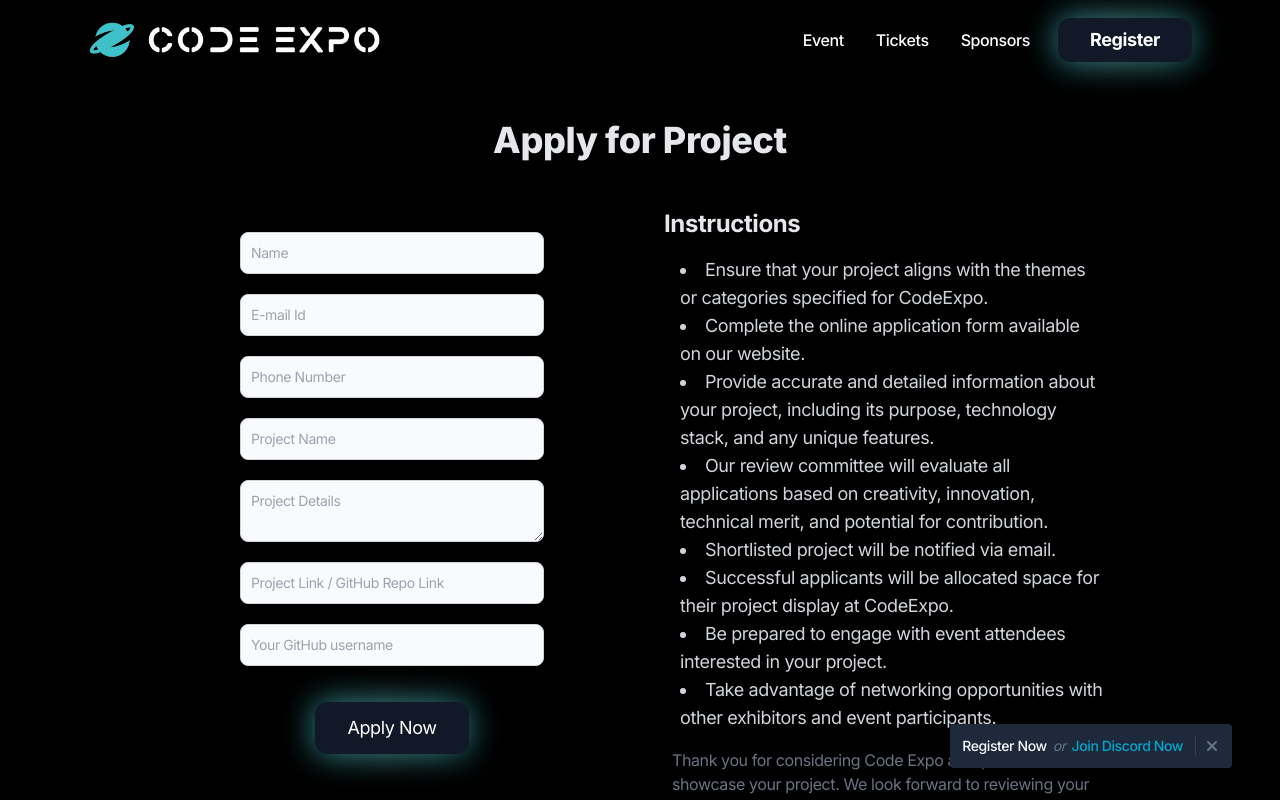
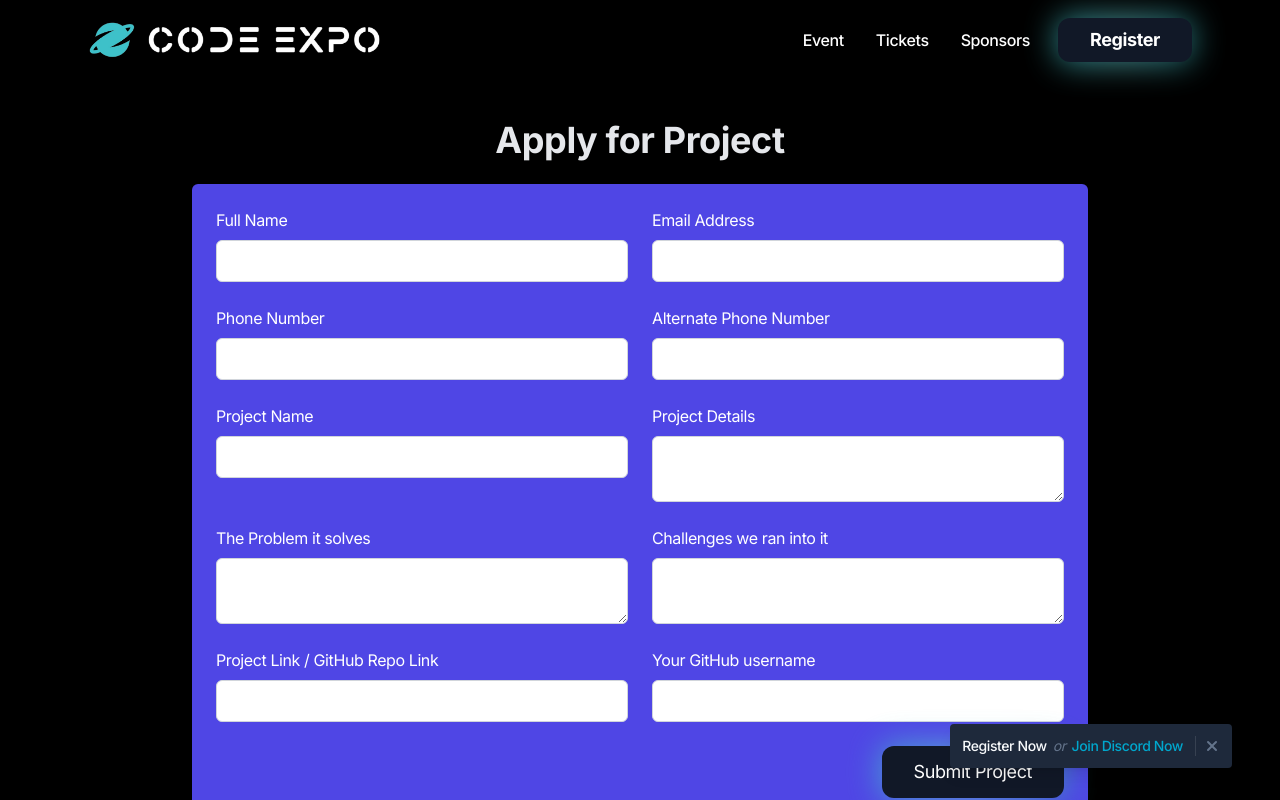
Before and after one commit to rohankumarchaudhary67/codeexpo, a Next.js app: page /apply-for-project in a window 1280 px wide. Shown: the top 800 px of the page. Built offline with nearby package versions, Linux system fonts and the light colour scheme.

Commit message:
style: Refine layout of 'Apply for Project' page

```diff
--- a/src/app/apply-for-project/page.tsx
+++ b/src/app/apply-for-project/page.tsx
@@ -4,7 +4,8 @@ export default function Apply_for_project() {
     return (
         <>
             <div className="md:mb-8 pt-20">
-                <Project_Form />
+                <h2 className="relative text-center text-4xl font-bold mt-10">Apply for Project</h2>
+                    <Project_Form />
             </div>
         </>
     )
--- a/src/components/project-banner.tsx
+++ b/src/components/project-banner.tsx
@@ -41,11 +41,8 @@ export default function Project_banner() {
                                     </Link>
                                 </div>
                             </form>
-
                         </div>
-
                     </div>
-
                 </div>
             </section>
         </>
--- a/src/components/project-form.tsx
+++ b/src/components/project-form.tsx
@@ -3,45 +3,69 @@ import Link from "next/link"
 export default function Project_Form() {
     return (
         <>
-            <div className="py-6 md:p-10 md:mx-20 md:px-20 flex flex-col justify-center items-center">
-                <h1 className="mb-8 font-extrabold text-4xl" data-aos="fade-up">Apply for Project</h1>
-                <div className="grid grid-cols-1 md:grid-cols-2 gap-8 pt-4">
-                    <section data-aos="fade-rght">
-                        <section className="md:mx-20 mx-6 text-center md:mt-6">
-                            <div className="mb-5">
-                                <input type="email" id="email" className="bg-gray-50 border border-gray-300 text-gray-900 text-sm rounded-lg focus:ring-blue-500 focus:border-blue-500 block w-full p-2.5 dark:bg-gray-700 dark:border-gray-600 dark:placeholder-gray-400 dark:text-white dark:focus:ring-blue-500 dark:focus:border-blue-500" placeholder="Name" required />
+            <section className="max-w-4xl p-6 mx-auto bg-indigo-600 rounded-md shadow-md dark:bg-black md:mt-6">
+                <form>
+                    <div className="grid grid-cols-1 gap-6 sm:grid-cols-2">
+                        <div>
+                            <label className="text-white dark:text-gray-200" htmlFor="username">Full Name</label>
+                            <input id="username" type="text" className="block w-full px-4 py-2 mt-2 text-gray-700 bg-white border border-gray-300 rounded-md dark:bg-gray-800 dark:text-gray-300 dark:border-gray-600 focus:border-blue-500 dark:focus:border-blue-500 focus:outline-none focus:ring" />
                         </div>
-                            <div className="mb-5">
-                                <input placeholder="E-mail Id" type="password" id="password" className="bg-gray-50 border border-gray-300 text-gray-900 text-sm rounded-lg focus:ring-blue-500 focus:border-blue-500 block w-full p-2.5 dark:bg-gray-700 dark:border-gray-600 dark:placeholder-gray-400 dark:text-white dark:focus:ring-blue-500 dark:focus:border-blue-500" required />
+
+                        <div>
+                            <label className="text-white dark:text-gray-200" htmlFor="emailAddress">Email Address</label>
+                            <input id="emailAddress" type="email" className="block w-full px-4 py-2 mt-2 text-gray-700 bg-white border border-gray-300 rounded-md dark:bg-gray-800 dark:text-gray-300 dark:border-gray-600 focus:border-blue-500 dark:focus:border-blue-500 focus:outline-none focus:ring" />
                         </div>
-                            <div className="mb-5">
-                                <input placeholder="Phone Number" type="number" id="password" className="bg-gray-50 border border-gray-300 text-gray-900 text-sm rounded-lg focus:ring-blue-500 focus:border-blue-500 block w-full p-2.5 dark:bg-gray-700 dark:border-gray-600 dark:placeholder-gray-400 dark:text-white dark:focus:ring-blue-500 dark:focus:border-blue-500" required />
+
+                        <div>
+                            <label className="text-white dark:text-gray-200" htmlFor="password">Phone Number</label>
+                            <input id="password" type="text" className="block w-full px-4 py-2 mt-2 text-gray-700 bg-white border border-gray-300 rounded-md dark:bg-gray-800 dark:text-gray-300 dark:border-gray-600 focus:border-blue-500 dark:focus:border-blue-500 focus:outline-none focus:ring" />
                         </div>
-                            <div className="mb-5">
-                                <input placeholder="Project Name" type="text" id="password" className="bg-gray-50 border border-gray-300 text-gray-900 text-sm rounded-lg focus:ring-blue-500 focus:border-blue-500 block w-full p-2.5 dark:bg-gray-700 dark:border-gray-600 dark:placeholder-gray-400 dark:text-white dark:focus:ring-blue-500 dark:focus:border-blue-500" required />
+
+                        <div>
+                            <label className="text-white dark:text-gray-200" htmlFor="passwordConfirmation">Alternate Phone Number</label>
+                            <input id="passwordConfirmation" type="text" className="block w-full px-4 py-2 mt-2 text-gray-700 bg-white border border-gray-300 rounded-md dark:bg-gray-800 dark:text-gray-300 dark:border-gray-600 focus:border-blue-500 dark:focus:border-blue-500 focus:outline-none focus:ring" />
                         </div>
-                            <div className="mb-5">
-                                <textarea placeholder="Project Details" id="password" className="bg-gray-50 border border-gray-300 text-gray-900 text-sm rounded-lg focus:ring-blue-500 focus:border-blue-500 block w-full p-2.5 dark:bg-gray-700 dark:border-gray-600 dark:placeholder-gray-400 dark:text-white dark:focus:ring-blue-500 dark:focus:border-blue-500" required />
+                        <div>
+                            <label className="text-white dark:text-gray-200" htmlFor="passwordConfirmation">Project Name</label>
+                            <input id="passwordConfirmation" type="text" className="block w-full px-4 py-2 mt-2 text-gray-700 bg-white border border-gray-300 rounded-md dark:bg-gray-800 dark:text-gray-300 dark:border-gray-600 focus:border-blue-500 dark:focus:border-blue-500 focus:outline-none focus:ring" />
                         </div>
-                            <div className="mb-5">
-                                <input placeholder="Project Link / GitHub Repo Link" type="text" id="password" className="bg-gray-50 border border-gray-300 text-gray-900 text-sm rounded-lg focus:ring-blue-500 focus:border-blue-500 block w-full p-2.5 dark:bg-gray-700 dark:border-gray-600 dark:placeholder-gray-400 dark:text-white dark:focus:ring-blue-500 dark:focus:border-blue-500" required />
+                        <div>
+                            <label className="text-white dark:text-gray-200" htmlFor="passwordConfirmation">Project Details</label>
+                            <textarea id="textarea" className="block w-full px-4 py-2 mt-2 text-gray-700 bg-white border border-gray-300 rounded-md dark:bg-gray-800 dark:text-gray-300 dark:border-gray-600 focus:border-blue-500 dark:focus:border-blue-500 focus:outline-none focus:ring"></textarea>
                         </div>
-                            <div className="mb-5">
-                                <input placeholder="Your GitHub username" type="text" id="password" className="bg-gray-50 border border-gray-300 text-gray-900 text-sm rounded-lg focus:ring-blue-500 focus:border-blue-500 block w-full p-2.5 dark:bg-gray-700 dark:border-gray-600 dark:placeholder-gray-400 dark:text-white dark:focus:ring-blue-500 dark:focus:border-blue-500" required />
+                        <div>
+                            <label className="text-white dark:text-gray-200" htmlFor="passwordConfirmation">The Problem it solves</label>
+                            <textarea id="textarea" className="block w-full px-4 py-2 mt-2 text-gray-700 bg-white border border-gray-300 rounded-md dark:bg-gray-800 dark:text-gray-300 dark:border-gray-600 focus:border-blue-500 dark:focus:border-blue-500 focus:outline-none focus:ring"></textarea>
                         </div>
-                            <div className="relative inline-flex w-full md:w-auto group mt-4">
+                        <div>
+                            <label className="text-white dark:text-gray-200" htmlFor="passwordConfirmation">Challenges we ran into it</label>
+                            <textarea id="textarea" className="block w-full px-4 py-2 mt-2 text-gray-700 bg-white border border-gray-300 rounded-md dark:bg-gray-800 dark:text-gray-300 dark:border-gray-600 focus:border-blue-500 dark:focus:border-blue-500 focus:outline-none focus:ring"></textarea>
+                        </div>
+                        <div>
+                            <label className="text-white dark:text-gray-200" htmlFor="passwordConfirmation">Project Link / GitHub Repo Link</label>
+                            <input id="passwordConfirmation" type="text" className="block w-full px-4 py-2 mt-2 text-gray-700 bg-white border border-gray-300 rounded-md dark:bg-gray-800 dark:text-gray-300 dark:border-gray-600 focus:border-blue-500 dark:focus:border-blue-500 focus:outline-none focus:ring" />
+                        </div>
+                        <div>
+                            <label className="text-white dark:text-gray-200" htmlFor="passwordConfirmation">Your GitHub username</label>
+                            <input id="passwordConfirmation" type="text" className="block w-full px-4 py-2 mt-2 text-gray-700 bg-white border border-gray-300 rounded-md dark:bg-gray-800 dark:text-gray-300 dark:border-gray-600 focus:border-blue-500 dark:focus:border-blue-500 focus:outline-none focus:ring" />
+                        </div>
+                    </div>
+
+                    <div className="flex justify-end mt-10 md:mt-6">
+                        <div className="relative inline-flex w-full md:w-auto group">
                             <div
                                 className="absolute transitiona-all duration-1000 opacity-70 -inset-px bg-gradient-to-r from-[#3fc1c9] via-[#67ced4] to-[#2f9fa6] rounded-xl blur-lg group-hover:opacity-100 group-hover:-inset-1 group-hover:duration-200 animate-tilt">
                             </div>
-                                <Link href="https://discord.gg/CXHWBCHs" target='_blank' title="Get quote now"
+                            <Link href={"/apply-for-project"} title="Get quote now"
                                 className="w-full md:w-auto relative inline-flex items-center justify-center px-8 py-3 text-lg text-white transition-all duration-200 bg-gray-900 font-pj rounded-xl focus:outline-none focus:ring-2 focus:ring-offset-2 focus:ring-gray-900"
-                                    role="button">Apply Now
+                                role="button">Submit Project
                             </Link>
                         </div>
-                        </section>
-                    </section>
-                    <aside className="" data-aos="fade-left">
-                        <div className="px-2 md:px-2 rounded">
+                    </div>
+                </form>
+                <section>
+                <div>
+                <div className="pt-14 md:px-2 rounded">
                             <h2 className="font-bold text-2xl">Instructions</h2>
                             <ul className="list-disc mt-4 list-inside text-gray-300 md:pl-4 px-2 text-sm md:text-lg">
                                 <li>Ensure that your project aligns with the themes or categories specified for CodeExpo.</li>
@@ -57,9 +81,10 @@ export default function Project_Form() {
                             <p className="px-2 md:pl-2 pt-2 text-gray-500">For any inquiries, please contact &ldquo;team.codeexpo@gmail.com&ldquo;.</p>
                             <p className="px-2 md:pl-2 pt-2 text-gray-500">Best of luck with your application!</p>
                         </div>
-                    </aside>
+
                 </div>
-            </div>
+            </section>
+            </section>
         </>
     )
 }
```
Lines whose indentation alone changed are shown as unchanged.
